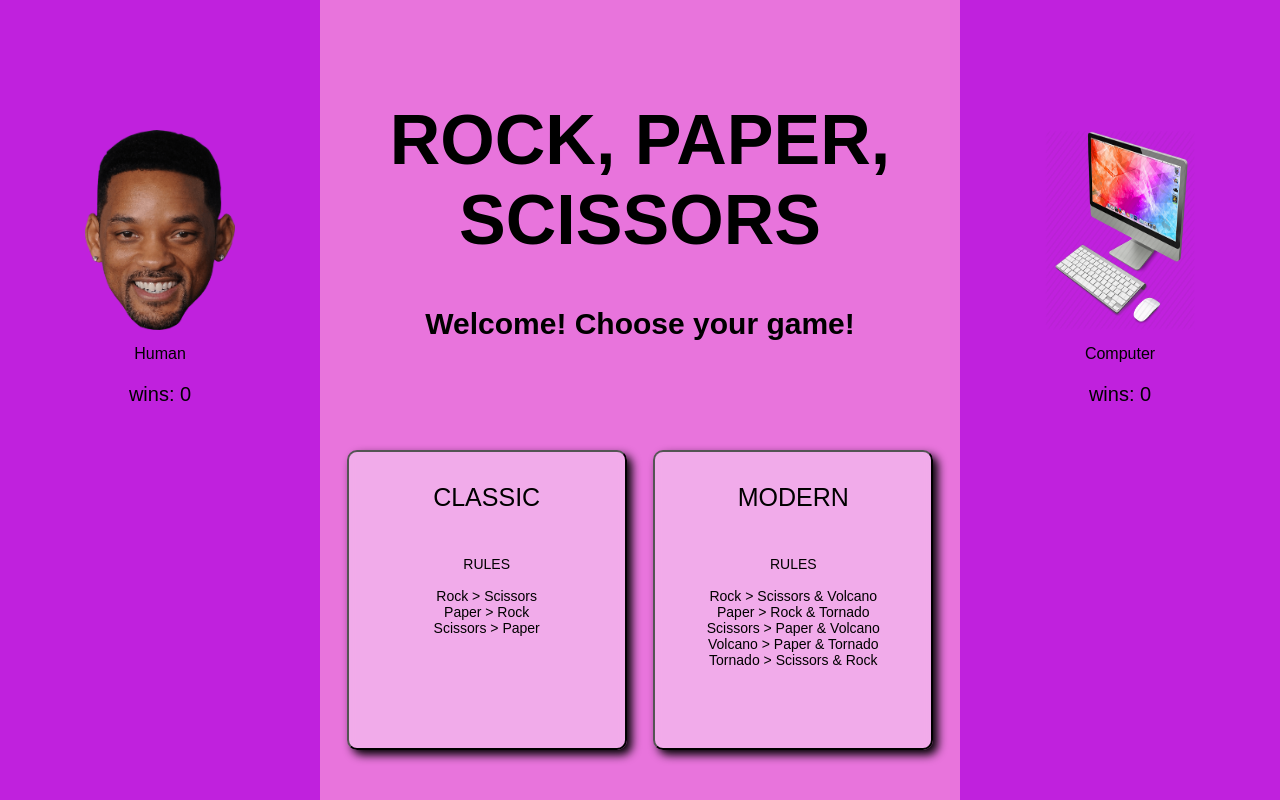
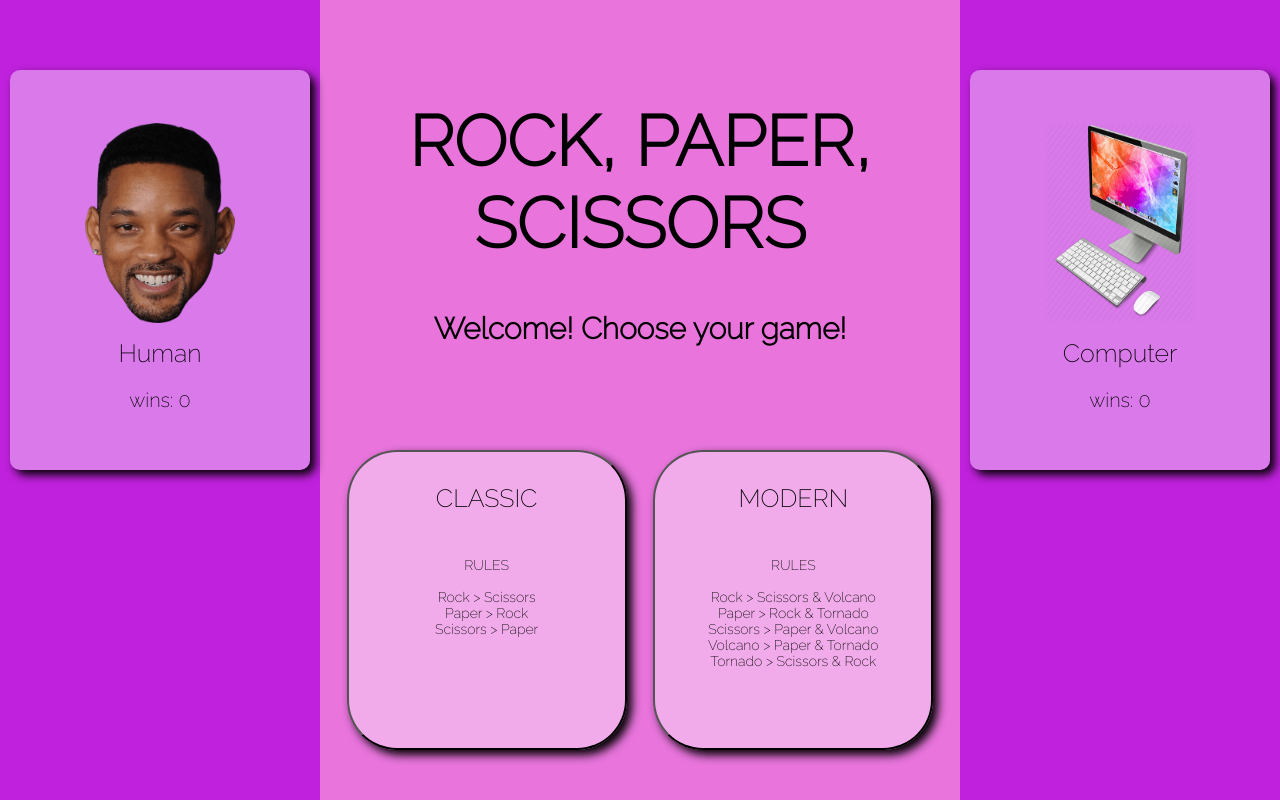
Before and after one commit to mrlandino/rock-paper-scissor, a plain HTML site: page index.html in a window 1280 px wide. Drawn offline with Linux system fonts and the light colour scheme.

Commit message:
Adjust font for whole application

```diff
--- a/styles.css
+++ b/styles.css
@@ -1,6 +1,9 @@
-/* * {
-  border: solid 2px yellow;
-} */
+* {
+  /* border: solid 2px yellow; */
+  /* font-family: Chalkduster, fantasy, sans-serif;
+   */
+   font-family: 'Raleway', sans-serif;
+}
 
 body {
   display: flex;
@@ -10,7 +13,6 @@ body {
   width: 100vw;
   min-width: 1100px;
   overflow: hidden;
-  /* font-family: Chalkduster, fantasy, sans-serif; */
 }
 
 main {
@@ -45,7 +47,11 @@ main {
 
 .player1-wins-container,
 .player2-wins-container {
-  /* border: solid 2px blue; */
+
+  border-radius: 10px;
+  box-shadow: 5px 5px 10px black;
+  background-color: rgba(255, 255, 255, .40);
+  backdrop-filter: blur(5px);
   height: 400px;
   width: 300px;
   margin-top: 70px;
@@ -56,9 +62,9 @@ main {
   text-align: center;
 }
 
-.human-wins,
-.computer-wins {
-  font-size: 30px;
+.player1-wins,
+.player2-wins {
+  font-size: 25px;
 }
 
 .player1-number-wins,
@@ -117,7 +123,7 @@ main {
 .classic-game-button,
 .modern-game-button {
   /* border: solid 3px blue; */
-  border-radius: 10px;
+  border-radius: 50px;
   box-shadow: 5px 5px 10px black;
   background-color: rgba(255, 255, 255, .40);
   backdrop-filter: blur(5px);
@@ -133,7 +139,7 @@ main {
 .classic-game-button-title,
 .modern-game-button-title {
   font-size: 25px;
-  font-family: Chalkduster, fantasy, sans-serif;
+  /* font-family: Chalkduster, fantasy, sans-serif; */
   margin: 30px;
 }
 
@@ -178,7 +184,7 @@ main {
   width:90%;
   font-size: 14px;
   margin-bottom: 15px;
-  font-family: Chalkduster, fantasy, sans-serif;
+  /* font-family: Chalkduster, fantasy, sans-serif; */
 }
 
 .player1-image,
```
